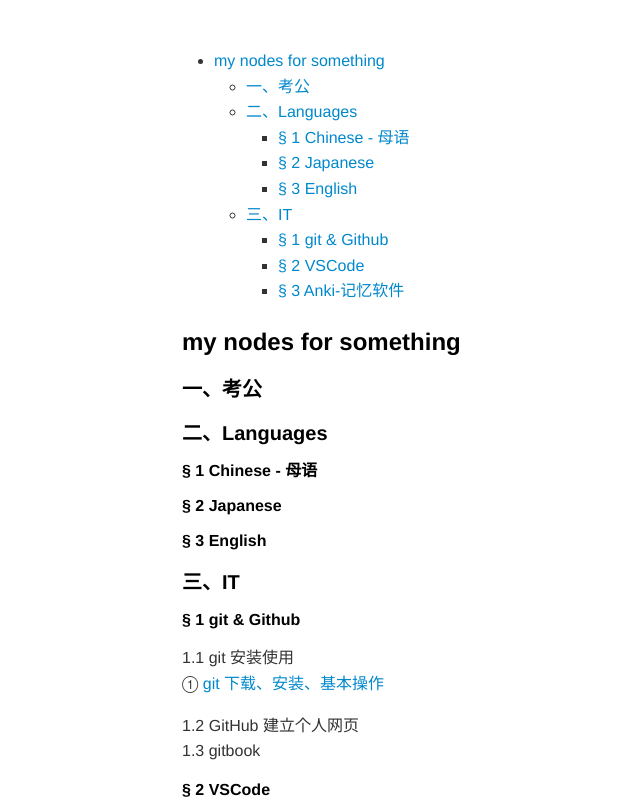
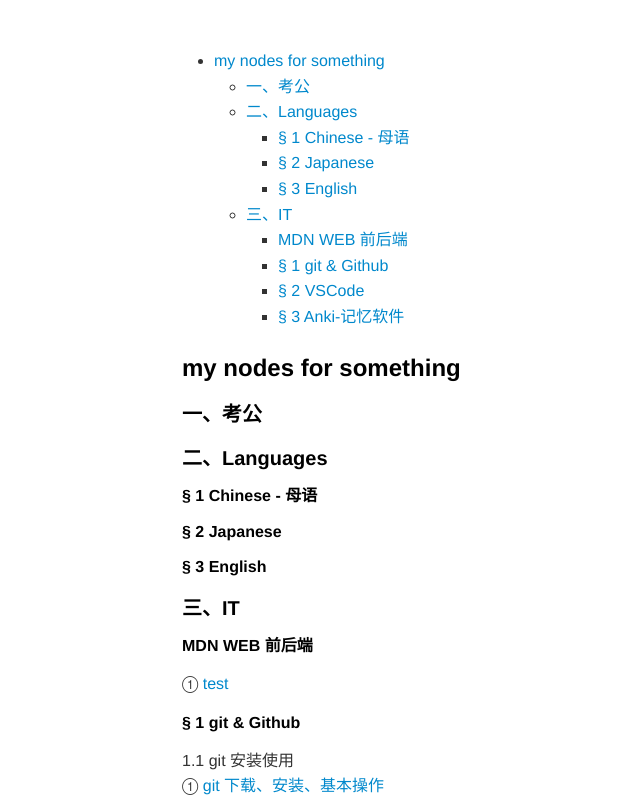
Before and after one commit to rocwang12/note, a plain HTML site: page index.html in a window 1280 px wide. Shown: the top 802 px of the page, without its empty margins (1-641 px from the left). Drawn offline with nearby package versions, Linux system fonts and the light colour scheme.

Commit message:
test mdn

```diff
--- a/index.html
+++ b/index.html
@@ -275,6 +275,7 @@ pre[data-line] .line-highlight[data-end]:after {
 </li>
 <li><a href="#%E4%B8%89it">&#x4E09;&#x3001;IT</a>
 <ul>
+<li><a href="#mdn-web-%E5%89%8D%E5%90%8E%E7%AB%AF">MDN WEB &#x524D;&#x540E;&#x7AEF;</a></li>
 <li><a href="#%C2%A7-1-git--github">&#xA7; 1 git &amp; Github</a></li>
 <li><a href="#%C2%A7-2-vscode">&#xA7; 2 VSCode</a></li>
 <li><a href="#%C2%A7-3-anki-%E8%AE%B0%E5%BF%86%E8%BD%AF%E4%BB%B6">&#xA7; 3 Anki-&#x8BB0;&#x5FC6;&#x8F6F;&#x4EF6;</a></li>
@@ -297,6 +298,9 @@ pre[data-line] .line-highlight[data-end]:after {
 
 <h4 class="mume-header" id="%E4%B8%89-it">&#x4E09;&#x3001;IT</h4>
 
+<h5 class="mume-header" id="mdn-web-%E5%89%8D%E5%90%8E%E7%AB%AF">MDN WEB &#x524D;&#x540E;&#x7AEF;</h5>
+
+<p>&#x2460; <a href="./1111.html">test</a></p>
 <h5 class="mume-header" id="1-git-github">&#xA7; 1 git &amp; Github</h5>
 
 <p>1.1 git &#x5B89;&#x88C5;&#x4F7F;&#x7528;<br>
```
